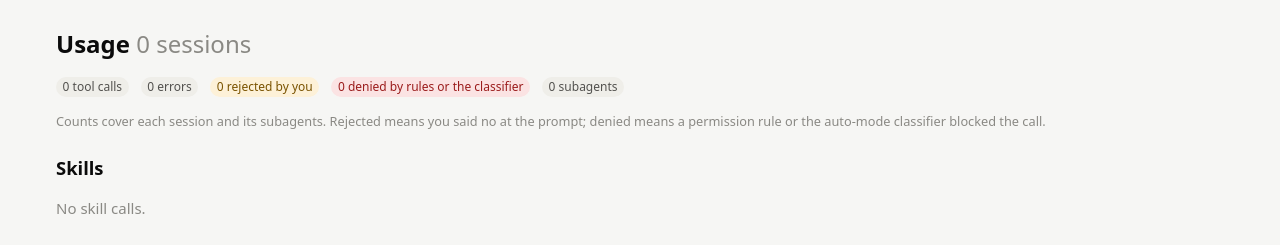
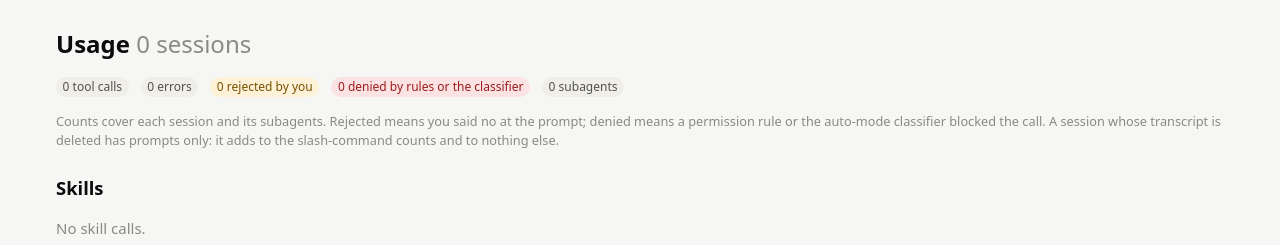
Before and after one commit to ashfaqfarooqui/claude-dashboard, a Python web app: template src/campaign_dashboard/templates/usage.html in a window 1280 px wide. Shown: the part 91-336 px from the top of the page. Run offline with Jinja, Linux system fonts and the light colour scheme; the template is opened without the code that fills it, so the values that code supplies are empty.

Commit message:
DSH-06 Show prompt-only sessions apart in the totals
The Usage header counts sessions with a transcript and sessions with
prompts only as two numbers. The project rows and the Sessions chips say
how many sessions hold prompts only. Two tests: the Usage totals do not
change when a prompt-only session is added, and a live reload shows a new
line in history.jsonl.

```diff
--- a/src/campaign_dashboard/templates/overview.html
+++ b/src/campaign_dashboard/templates/overview.html
@@ -77,6 +77,8 @@
     <span class="chip">${{ '%.2f'|format(sessions|map(attribute='cost')|select|sum) }} total</span>
     <span class="chip">{{ sessions|sum(attribute='prompts') }} prompts</span>
     <span class="chip">+{{ sessions|sum(attribute='lines_added') }} −{{ sessions|sum(attribute='lines_removed') }} lines</span>
+    {% set gone = sessions|selectattr('prompt_only')|list|length %}
+    {% if gone %}<span class="muted small">{{ gone }} of these have prompts only (transcript deleted): they add prompts and no cost or lines.</span>{% endif %}
     {% if not project or not project.dir %}<span class="muted small">Sessions whose directory has no campaign or plan show up under Unassigned.</span>{% endif %}
   </p>
   {{ m.session_table(sessions, root, show_where=not (project and project.dir), limit=none if project else 25) }}
--- a/src/campaign_dashboard/templates/usage.html
+++ b/src/campaign_dashboard/templates/usage.html
@@ -3,7 +3,8 @@
 {% block title %}Usage — Campaigns{% endblock %}
 {% block crumbs %}<span class="sep">/</span><span>Usage</span>{% endblock %}
 {% block main %}
-<h1>Usage <span class="muted">{{ sessions|length }} sessions</span></h1>
+{% set gone = sessions|selectattr('prompt_only')|list|length %}
+<h1>Usage <span class="muted">{{ sessions|length - gone }} sessions{% if gone %} + {{ gone }} with prompts only{% endif %}</span></h1>
 <p class="totals">
   <span class="chip">{{ '{:,}'.format(u.tools|sum(attribute='count')) }} tool calls</span>
   <span class="chip">{{ u.tools|sum(attribute='errors') }} errors</span>
@@ -12,7 +13,8 @@
   <span class="chip">{{ u.agents|sum(attribute='count') }} subagents</span>
 </p>
 <p class="muted small">Counts cover each session and its subagents. Rejected means you said no at the prompt;
-  denied means a permission rule or the auto-mode classifier blocked the call.</p>
+  denied means a permission rule or the auto-mode classifier blocked the call.
+  A session whose transcript is deleted has prompts only: it adds to the slash-command counts and to nothing else.</p>
 
 <section>
   <h2>Skills</h2>
@@ -67,7 +69,7 @@
     <tbody>
     {% for p, pu in by_project %}
       <tr><td>{% if p.dir %}<a href="p/{{ p.key }}.html">{{ p.label }}</a>{% else %}<a href="p/unassigned.html">Unassigned</a>{% endif %}</td>
-        <td class="num">{{ p.sessions|length }}</td><td class="num">${{ '%.2f'|format(p.cost) }}</td>
+        <td class="num">{{ p.sessions|length }}{% set pg = p.sessions|selectattr('prompt_only')|list|length %}{% if pg %} <span class="muted small" title="transcript deleted, no cost or tools">({{ pg }} prompts only)</span>{% endif %}</td><td class="num">${{ '%.2f'|format(p.cost) }}</td>
         <td class="num">{{ '{:,}'.format(pu.tools|sum(attribute='count')) }}</td>
         <td class="small">{% for r in pu.tools[:4] %}<span class="chip">{{ r.name }} {{ r.count }}</span>{% endfor %}</td>
         <td class="small">{% for r in pu.skills %}<span class="chip">{{ r.name }}{% if r.count + r.extra > 1 %} ×{{ r.count + r.extra }}{% endif %}</span>{% else %}<span class="muted">—</span>{% endfor %}</td></tr>
```
Also changed, not shown: tests/test_dashboard.py (+41 -2 lines).
